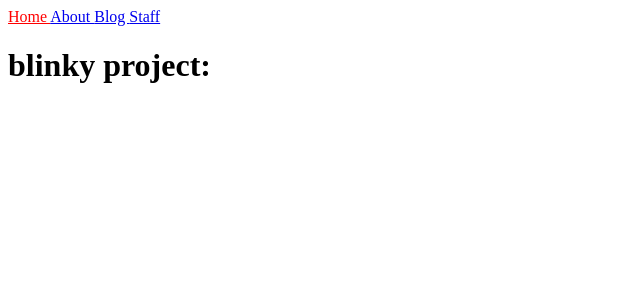
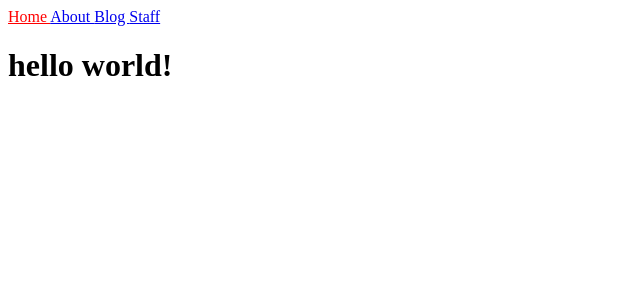
Before and after one commit to theholo-space/theholo-space.github.io, a Jekyll site: the page built from index.html, in a window 1280 px wide. Shown: the top 300 px of the page, without its empty margins (0-640 px from the left). Built offline with Jekyll 4.4.1, drawn with Linux system fonts in a browser that asks for light colours.

```diff
--- a/index.html
+++ b/index.html
@@ -2,4 +2,4 @@
 layout: default
 title: Home
 ---
-<h1>{{ "Blinky Project: <a href="https://www.youtube.com/playlist?list=PLbVZNfQhcZ3eQpiBUY_0IaXPmPE5pZoOT">Blinky Project Channel</a> | downcase }}</h1>
+<h1>hello world!</h1>
```
Also changed, not shown: 1 other file.
